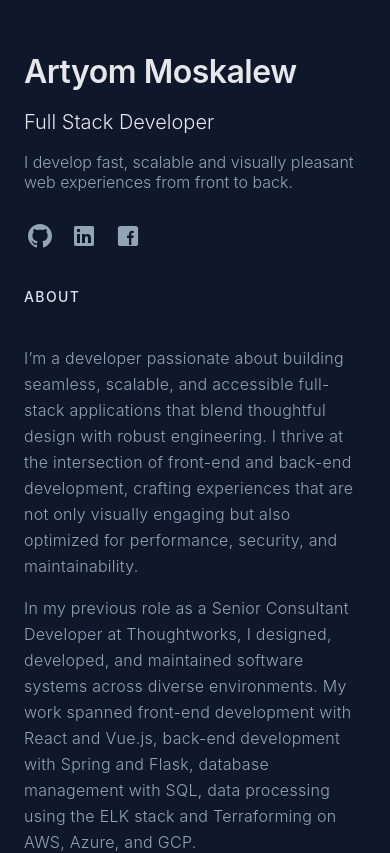
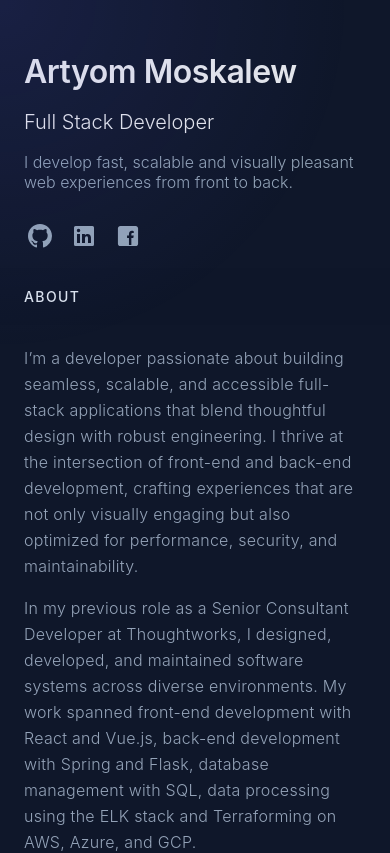
Before and after one commit to CodeRabbid/portfolio, a React (Vite) app: page / in a window 390 px wide. Shown: the top 853 px of the page. Built offline with nearby package versions, Linux system fonts and the light colour scheme; a web font is replaced by a local one.

Commit message:
bring spotlight effect to the very front

```diff
--- a/src/App.css
+++ b/src/App.css
@@ -8,15 +8,15 @@
   height: var(--size);
   background: radial-gradient(
     circle closest-side,
-    rgb(12, 32, 66),
+    rgba(100, 100, 256, 0.12),
     transparent
   );
   transform: translate(-50%, -50%);
   transition: width 0.2s ease, height 0.2s ease;
-  z-index: -1;
+  z-index: 999999;
 }
 .hover-effect:hover::before {
-  --size: 800px;
+  --size: 700px;
 }
 
 h1 {
--- a/src/App.jsx
+++ b/src/App.jsx
@@ -22,10 +22,12 @@ function App() {
   useEffect(() => {
     let hoverEffectContainer = document.querySelector(".hover-effect");
     const handleMouseMove = (e) => {
-      let x = e.clientX;
-      let y = e.clientY;
-      hoverEffectContainer.style.setProperty("--x", x + "px");
-      hoverEffectContainer.style.setProperty("--y", y + "px");
+      if (window.innerWidth > 640) {
+        let x = e.clientX;
+        let y = e.clientY;
+        hoverEffectContainer.style.setProperty("--x", x + "px");
+        hoverEffectContainer.style.setProperty("--y", y + "px");
+      }
     };
     hoverEffectContainer.addEventListener("mousemove", handleMouseMove);
 
--- a/src/scss/styles.css
+++ b/src/scss/styles.css
@@ -238,8 +238,6 @@ section#projects .youtube-player-popup iframe {
 @media only screen and (max-width: 1023px) {
   body nav {
     display: none; }
-  body .hover-effect::before {
-    display: none; }
   body .app .header-and-main {
     flex-direction: column; }
   body section {
--- a/src/scss/styles.scss
+++ b/src/scss/styles.scss
@@ -335,10 +335,6 @@ body {
       display: none;
     }
 
-    .hover-effect::before {
-      display: none;
-    }
-
     .app .header-and-main {
       flex-direction: column;
     }
```
